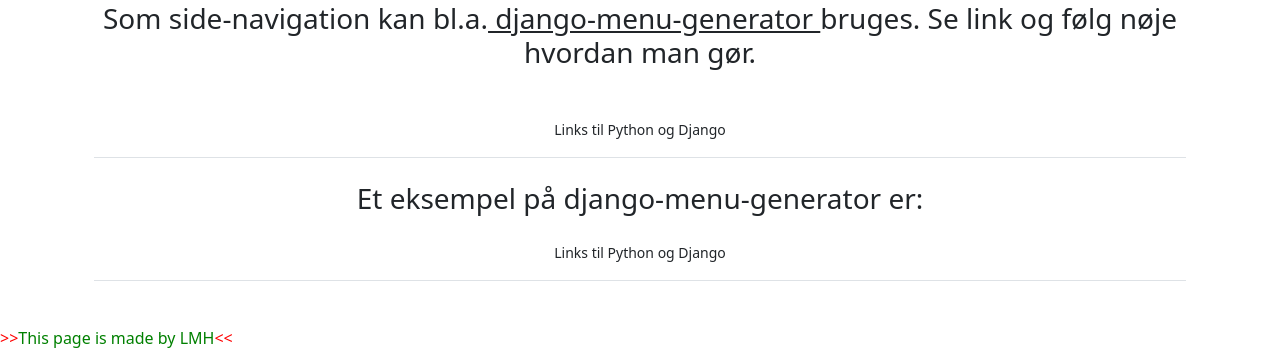
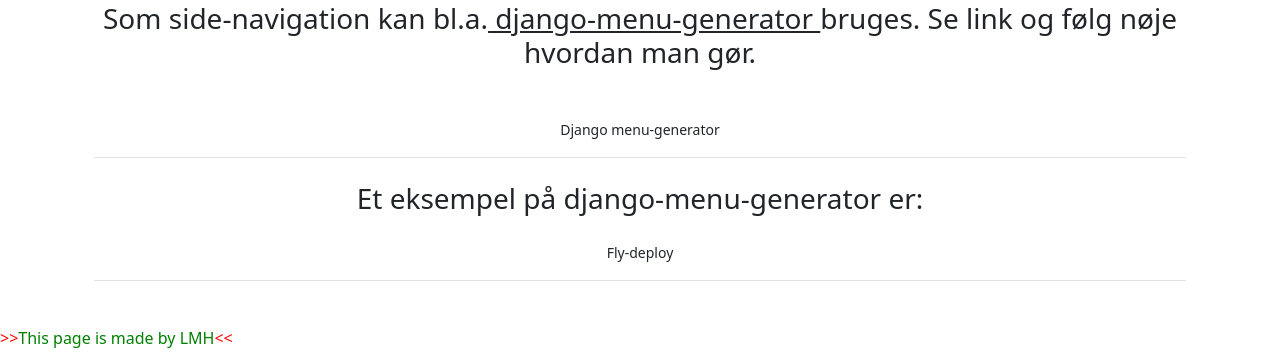
Before and after one commit to LoneHilke/ideer-til, a Django app: page /side in a window 1280 px wide. Shown: the part 295-647 px from the top of the page. Run offline with Django 5.2, Linux system fonts and the light colour scheme; some libraries are stand-ins or nearby versions.

Commit message:
opdaget en dum fejl

```diff
--- a/oversigt/templates/pversigt/side.html
+++ b/oversigt/templates/pversigt/side.html
@@ -7,9 +7,9 @@
 
 <h3>Som side-navigation kan bl.a.<u> django-menu-generator </u>bruges. Se link og følg nøje hvordan man gør.</h3>
 <br>
-    <a href="https://django-menu-generator.readthedocs.io/en/latest/install.html" target="_blank" class="nav-link active py-3 border-bottom"> <i class="#"></i> <small>Links til Python og Django</small> </a>
+    <a href="https://django-menu-generator.readthedocs.io/en/latest/install.html" target="_blank" class="nav-link active py-3 border-bottom"> <i class="#"></i> <small>Django menu-generator</small> </a>
     <br>
     <h3>Et eksempel på django-menu-generator er:</h3>
-    <a href="https://fly-deploy-hidden-flower-5.fly.dev/"target="_blank" class="nav-link active py-3 border-bottom"> <i class="#"></i> <small>Links til Python og Django</small> </a>
+    <a href="https://fly-deploy-hidden-flower-5.fly.dev/"target="_blank" class="nav-link active py-3 border-bottom"> <i class="#"></i> <small>Fly-deploy</small> </a>
 
 {% endblock content %}
```
